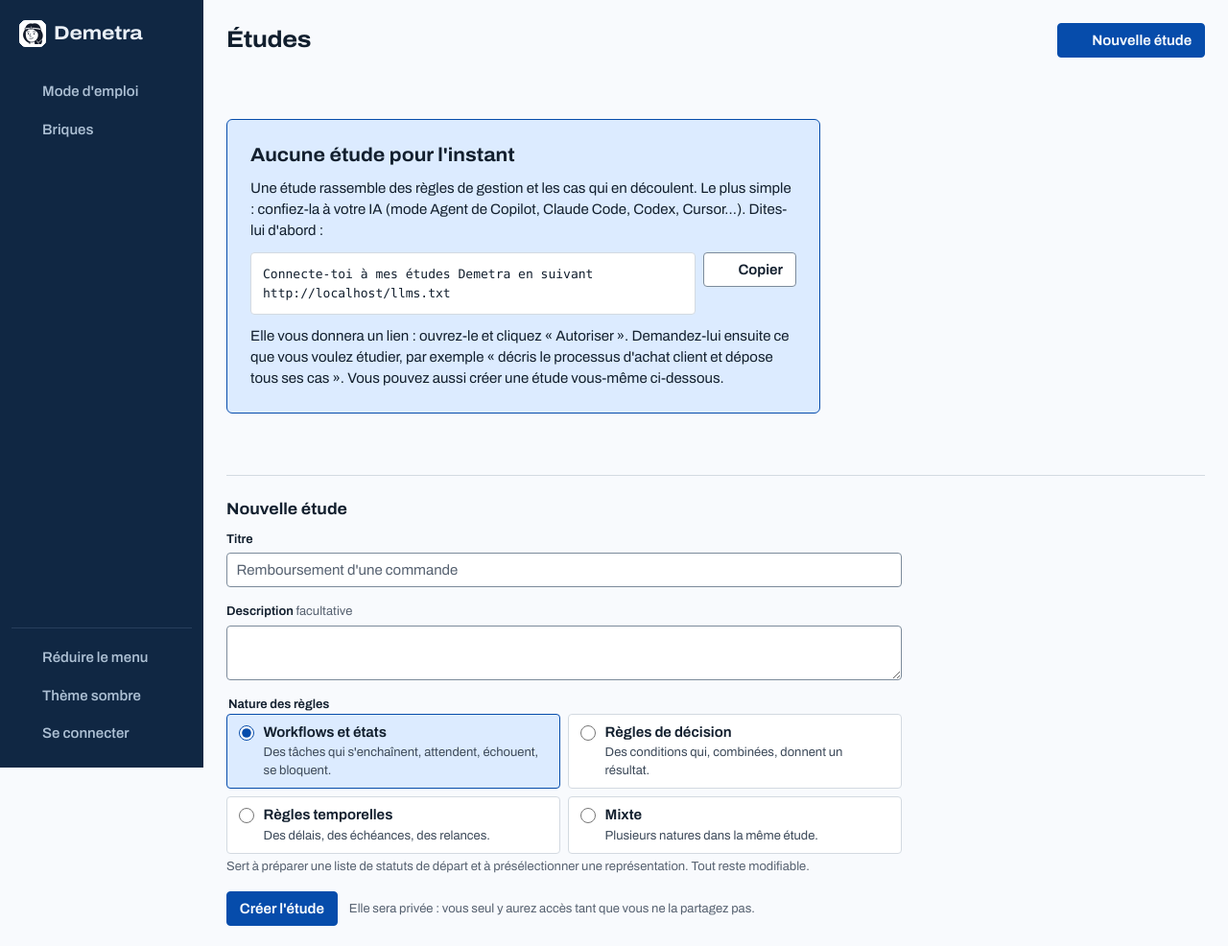
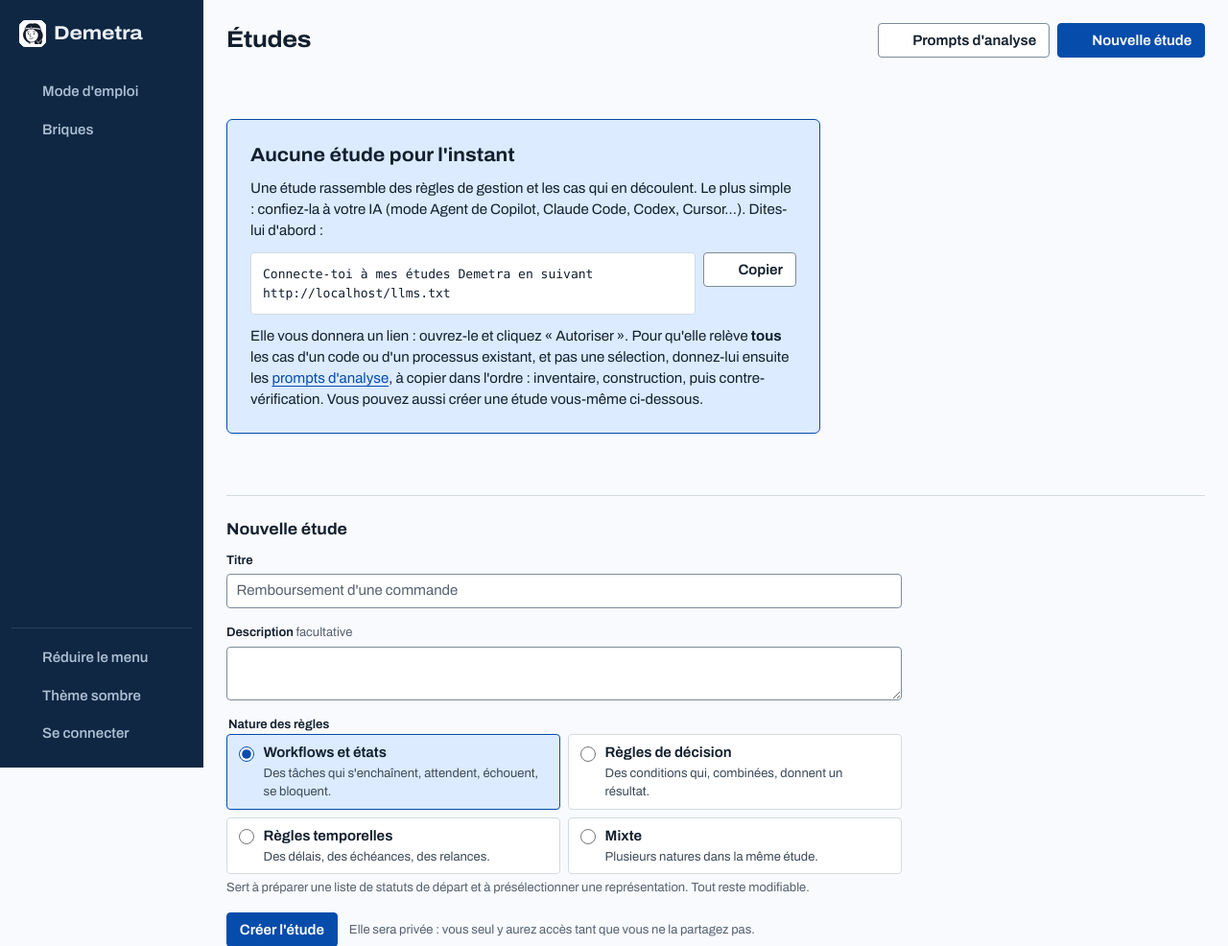
Before and after one commit to Scendari/demetra, a Django app: template core/templates/core/studies.html in a window 1280 px wide. Shown: the top 986 px of the page at 96% size. Before the commit the page ends 965 px from the top, so only its background shows below. Run offline with Django 5.2, Linux system fonts and the light colour scheme; the template is opened without the code that fills it, so the values that code supplies are empty.

Commit message:
Mener aux prompts d'analyse depuis la page des études
Les prompts « Étude complète » n'étaient atteignables que par le mode d'emploi.
La page des études porte maintenant un bouton « Prompts d'analyse », et, quand
il n'y a encore aucune étude, l'accueil dit de les donner à l'IA dans l'ordre
(inventaire, construction, contre-vérification) au lieu de suggérer une
demande libre.

Co-Authored-By: Claude Opus 5.5 <noreply@anthropic.com>

```diff
--- a/core/templates/core/studies.html
+++ b/core/templates/core/studies.html
@@ -7,6 +7,7 @@
     <div class="page-actions">
       {% if trashed %}<a class="btn" href="{% url 'studies_trash' %}"><svg class="ic" aria-hidden="true"><use href="#ui-retired"/></svg>Corbeille ({{ trashed }})</a>{% endif %}
       {% if rows %}<a class="btn" href="{% url 'tokens' %}"><svg class="ic" aria-hidden="true"><use href="#ui-key"/></svg>Connecter une IA</a>{% endif %}
+      <a class="btn" href="{% url 'guide_topic' 'complete' %}" title="Les prompts à donner à une IA pour relever tous les cas d'un code ou d'un processus existant"><svg class="ic" aria-hidden="true"><use href="#ui-copy"/></svg>Prompts d'analyse</a>
       <a class="btn btn-primary" href="#nouvelle"><svg class="ic" aria-hidden="true"><use href="#ui-plus"/></svg>Nouvelle étude</a>
     </div>
   </header>
@@ -39,7 +40,7 @@
     <h2>Aucune étude pour l'instant</h2>
     <p>Une étude rassemble des règles de gestion et les cas qui en découlent. Le plus simple : confiez-la à votre IA (mode Agent de Copilot, Claude Code, Codex, Cursor…). Dites-lui d'abord :</p>
     <div class="copy-row copy-block"><pre id="start-brief">Connecte-toi à mes études Demetra en suivant {{ request.scheme }}://{{ request.get_host }}/llms.txt</pre><button type="button" class="btn" data-copy="#start-brief"><svg class="ic" aria-hidden="true"><use href="#ui-copy"/></svg><span data-copy-label>Copier</span></button></div>
-    <p>Elle vous donnera un lien : ouvrez-le et cliquez « Autoriser ». Demandez-lui ensuite ce que vous voulez étudier, par exemple « décris le processus d'achat client et dépose tous ses cas ». Vous pouvez aussi créer une étude vous-même ci-dessous.</p>
+    <p>Elle vous donnera un lien : ouvrez-le et cliquez « Autoriser ». Pour qu'elle relève <strong>tous</strong> les cas d'un code ou d'un processus existant, et pas une sélection, donnez-lui ensuite les <a class="link" href="{% url 'guide_topic' 'complete' %}">prompts d'analyse</a>, à copier dans l'ordre : inventaire, construction, puis contre-vérification. Vous pouvez aussi créer une étude vous-même ci-dessous.</p>
   </section>
   {% endif %}
 
```
Also changed, not shown: tests/test_prompts_etude.py (+8 -0 lines).
